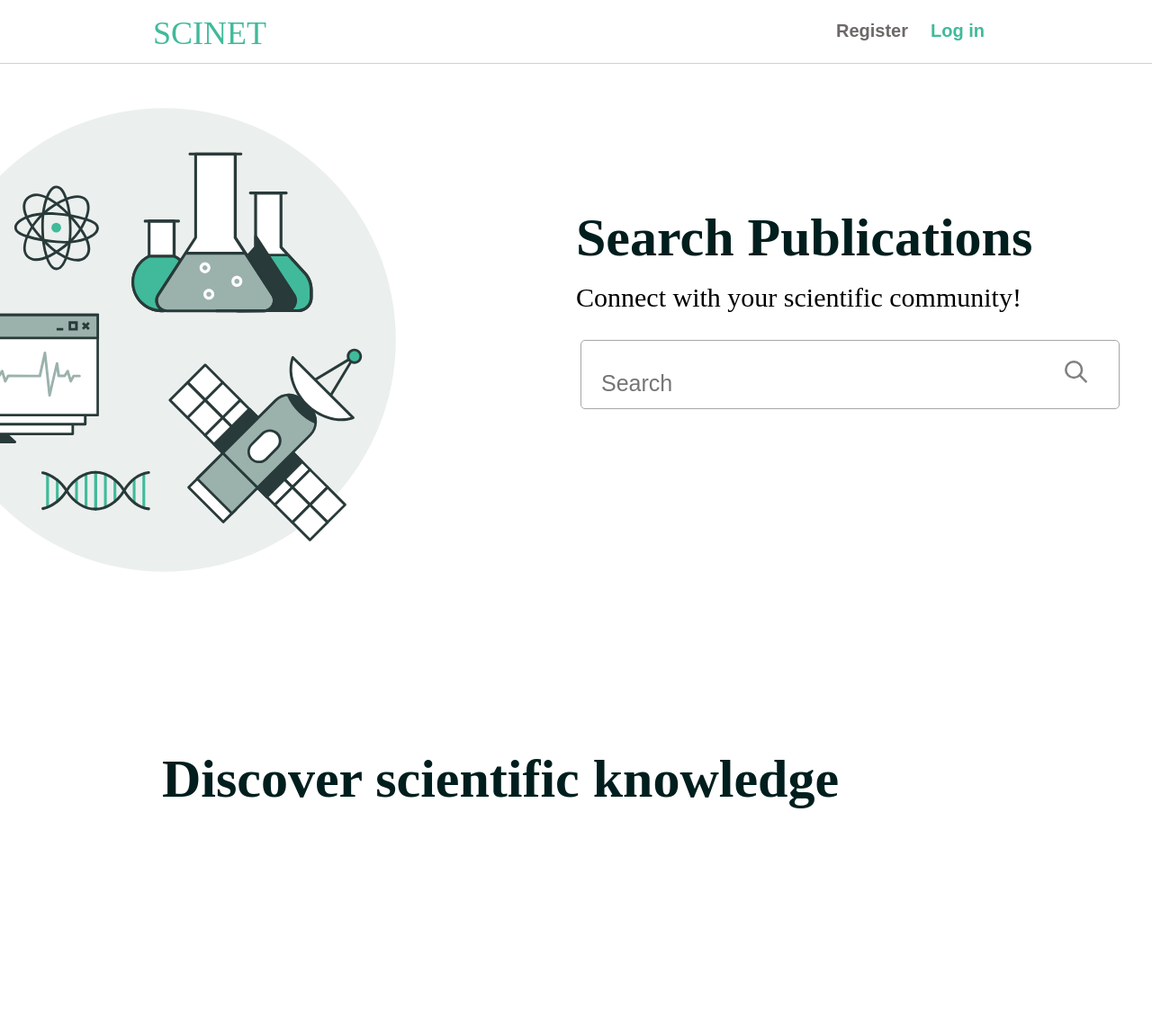
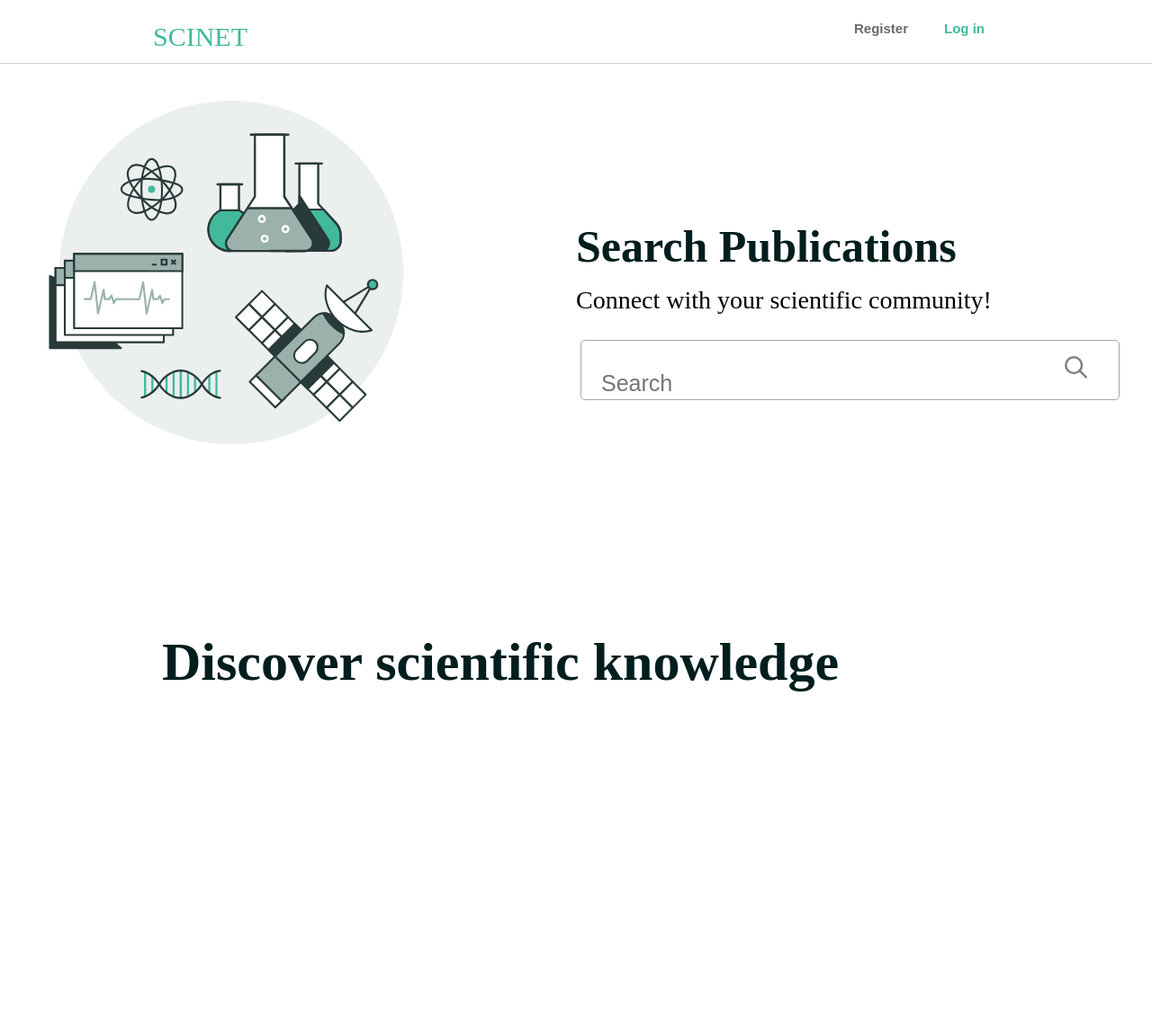
Before and after one commit to rcsrn/scinet, a Django app: page /scinet/main/ in a window 1280 px wide. Shown: the top 1141 px of the page at 90% size. Run offline with Django 4.2, Linux system fonts and the light colour scheme; data that the repository does not hold is empty.

Commit message:
feat: size adjustment

```diff
--- a/scinet_app/static/index.css
+++ b/scinet_app/static/index.css
@@ -25,7 +25,7 @@ body {
     font-family: Montserrat, "sans-serif";
     margin-left: 70px;
     font-weight: 500;
-    font-size: 36px;
+    font-size: 30px;
     margin-bottom: 0px;
     margin-left: 170px;
     position: absolute  ;
@@ -42,7 +42,7 @@ body {
 .login-button {
     background-color: white;
     font-weight: bold;
-    font-size: 20px;
+    font-size: 15px;
     color: rgb(64, 186, 155);
     cursor: pointer;
     border: none;
@@ -60,7 +60,7 @@ body {
     color: rgb(109, 105, 104);
     background-color: white;
     font-weight: bold;
-    font-size: 20px;
+    font-size: 15px;
     color: rgb(109, 105, 104);
     cursor: pointer;
     border: none;
@@ -74,7 +74,7 @@ body {
 
 .middle {
     display: grid;
-    grid-row-gap: 80px;
+    grid-row-gap: 10px;
 }
 
 .first-section {
@@ -84,11 +84,11 @@ body {
 
 .main-image-container {
     position: relative;
-    height: 600px;
+    height: 500px;
 }
 
 .main-image {
-    width: 580px;
+    width: 430px;
     position: absolute;
     top: 10px;
     right: 168px;
@@ -111,7 +111,7 @@ body {
 }
 
 .search-phrase {
-    font-size: 60px;
+    font-size: 50px;
     color: rgb(0, 30, 29);
     font-weight:bold;
     font-family: Montserrat;
@@ -121,7 +121,7 @@ body {
 
 .search-bar-container {
     border: 1px solid rgb(168, 166, 166);
-    padding: 20px 90px 15px 20px;
+    padding: 20px 90px 5px 20px;
     border-radius: 5px;
     position: absolute;
     left: 5px;
@@ -148,7 +148,7 @@ body {
 .search-icon {
     height: 25px;
     position: absolute;
-    bottom: 28px;
+    bottom: 23px;
     right: 35px;
 }
 
@@ -166,12 +166,11 @@ body {
     color: rgb(0, 30, 29);
     position: absolute;
     left: 180px;
-
+    margin-top: 0px;
 }
 
 .p2 {
-    font-size: 30px;
+    font-size: 28px;
     font-family: Montserrat;
     margin-top: 0px;
-
 }
```
